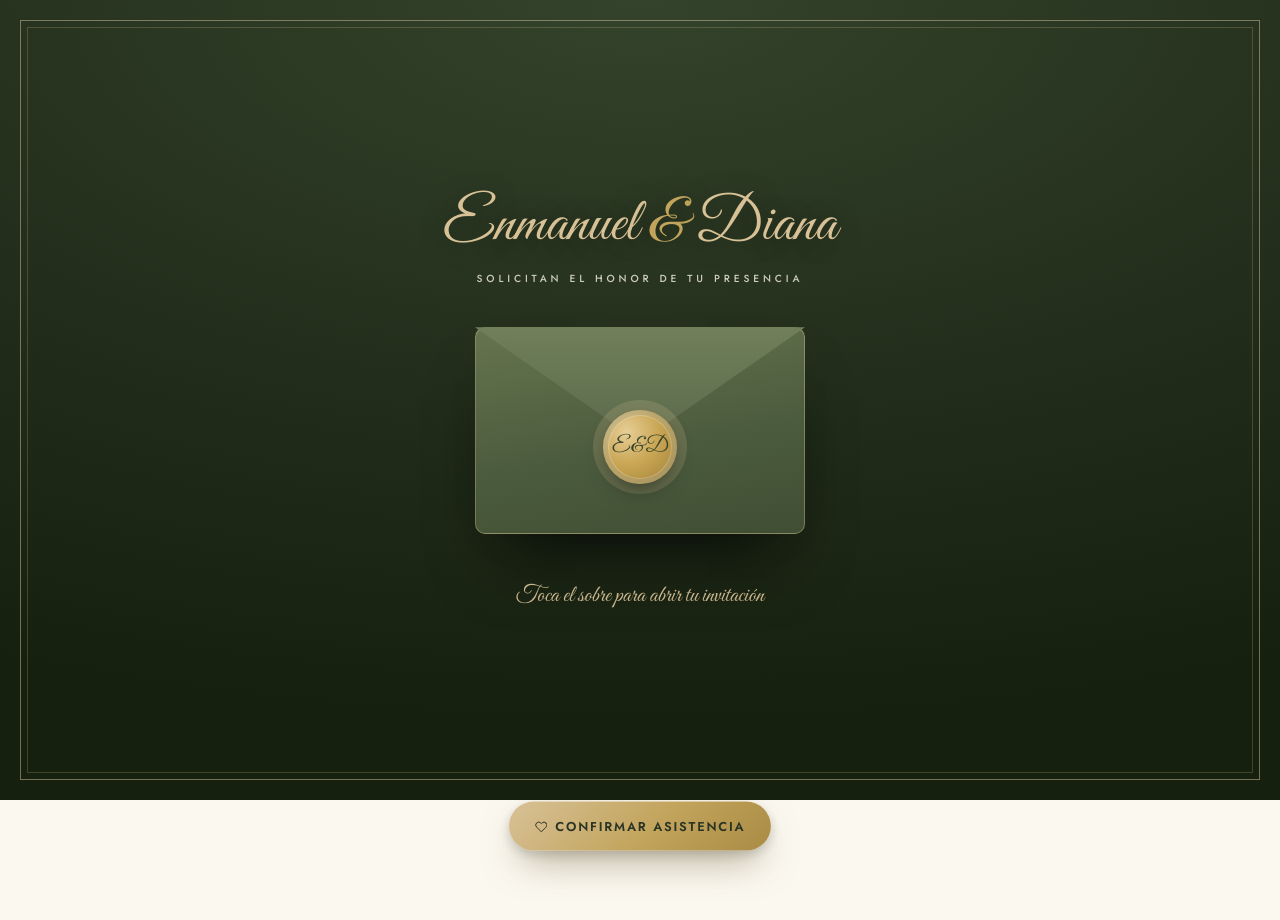
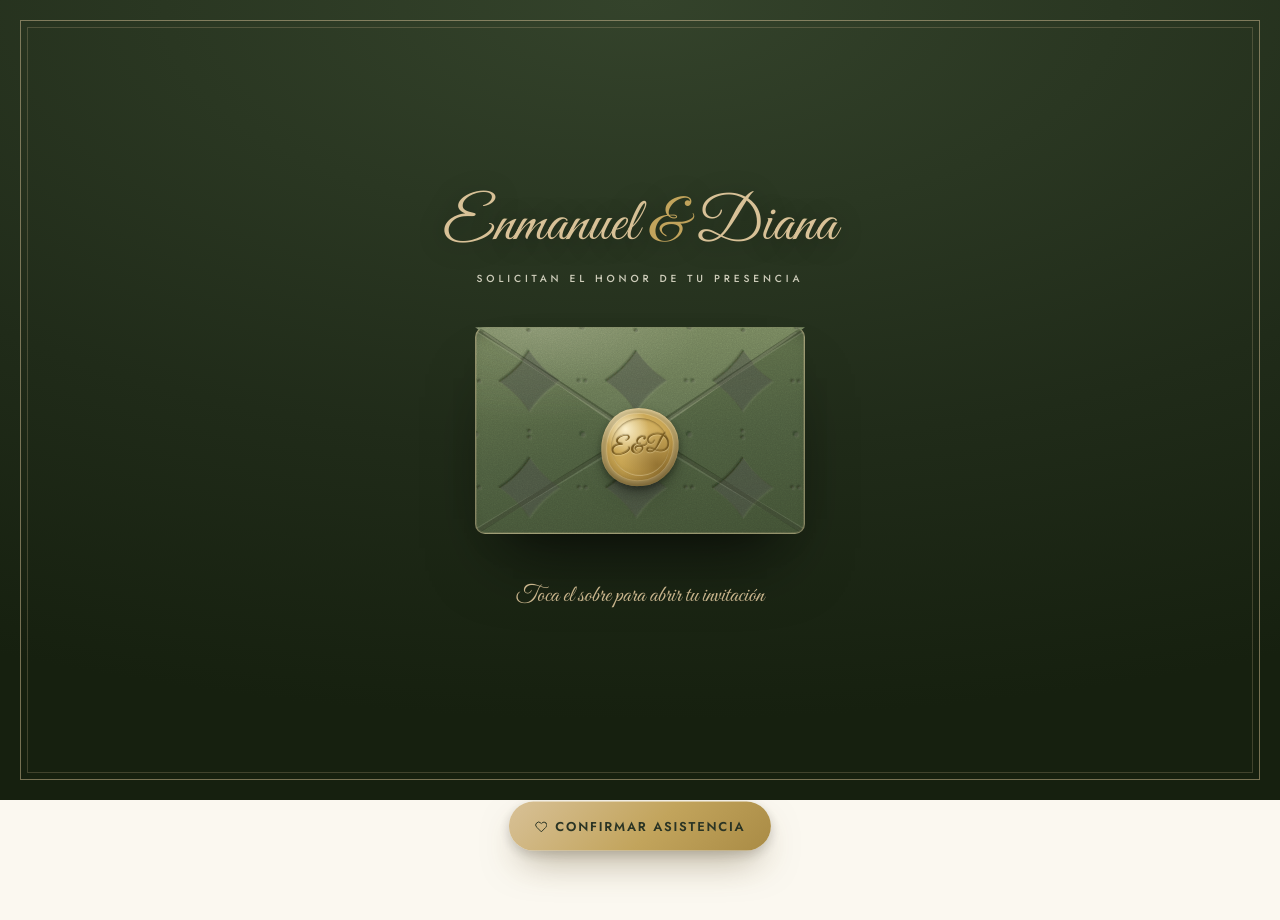
Before and after one commit to dianitavarort/boda-enmanuel-diana, a plain HTML site: page index.html in a window 1280 px wide. Shown: the top 920 px of the page. Drawn offline with nearby package versions, Linux system fonts and the light colour scheme.

Commit message:
Sobre con acabado labrado realista: damasco en relieve, grano de papel, costuras y sello de cera organico

```diff
--- a/index.html
+++ b/index.html
@@ -468,35 +468,77 @@
     .env-carta-nombres{font-family:var(--font-script);font-size:clamp(1.5rem,6vw,1.9rem);color:var(--verde-800)}
     .env-carta-linea{width:54px;height:1px;background:var(--oro)}
     .env-carta-fecha{font-family:var(--font-serif);font-weight:600;font-size:.68rem;letter-spacing:.26em;color:#5F6656}
+    /* Marco doble de la tarjeta (estilo prensa tipográfica) */
+    .env-carta::before{
+      content:"";position:absolute;inset:9%;pointer-events:none;
+      border:1px solid rgba(156,124,54,.5);
+      outline:1px solid rgba(156,124,54,.26);
+      outline-offset:3px;
+    }
+    /* Capas de textura compartidas (SVG inline) */
+    .env-defs{position:absolute;width:0;height:0;pointer-events:none}
+    .env-textura,.env-grano{position:absolute;inset:0;width:100%;height:100%;display:block;pointer-events:none}
+    .env-grano{mix-blend-mode:overlay;opacity:.45}
     .env-cuerpo{
-      position:absolute;inset:0;z-index:2;border-radius:10px;
-      background:linear-gradient(170deg,#66754E 0%,#4C5C3E 55%,#404F33 100%);
-      border:1px solid rgba(216,193,151,.35);
-      box-shadow:0 42px 70px -28px rgba(0,0,0,.65),inset 0 1px 0 rgba(255,255,255,.08);
+      position:absolute;inset:0;z-index:2;border-radius:10px;overflow:hidden;
+      background:
+        radial-gradient(140% 90% at 20% 6%, rgba(255,252,235,.10) 0%, rgba(255,252,235,0) 46%),
+        linear-gradient(170deg,#66754E 0%,#4C5C3E 55%,#404F33 100%);
+      border:1px solid rgba(216,193,151,.45);
+      box-shadow:
+        0 42px 70px -28px rgba(0,0,0,.65),
+        inset 0 1px 0 rgba(255,255,255,.10),
+        inset 0 0 0 1px rgba(216,193,151,.16),
+        inset 0 14px 18px -14px rgba(0,0,0,.4);
     }
     .env-solapa{
       position:absolute;left:0;right:0;top:0;height:58%;z-index:3;
-      background:linear-gradient(180deg,#71805A 0%,#59684A 100%);
+      background:
+        radial-gradient(120% 130% at 20% 0%, rgba(255,252,235,.14) 0%, rgba(255,252,235,0) 42%),
+        linear-gradient(180deg,#74835C 0%,#5B6A4B 100%);
       clip-path:polygon(0 0,100% 0,50% 96%);
       transform-origin:top center;
-      filter:drop-shadow(0 2px 3px rgba(0,0,0,.35)) drop-shadow(0 0 1px rgba(216,193,151,.55));
+      filter:drop-shadow(0 3px 4px rgba(0,0,0,.32)) drop-shadow(0 0 1px rgba(216,193,151,.55));
       transition:transform .85s cubic-bezier(.6,.05,.3,1),z-index 0s linear .42s;
     }
     .sobre.abierto .env-solapa{transform:rotateX(178deg);z-index:0}
     .env-sello{
-      position:absolute;left:50%;top:58%;transform:translate(-50%,-50%);z-index:4;
-      width:74px;height:74px;border-radius:50%;
+      position:absolute;left:50%;top:58%;z-index:4;
+      transform:translate(-50%,-50%) rotate(-4deg);
+      width:78px;height:78px;
+      border-radius:46% 54% 52% 48% / 55% 47% 56% 44%;
       display:flex;align-items:center;justify-content:center;gap:.08rem;
-      font-family:var(--font-script);font-size:1.35rem;color:#33402A;
-      background:radial-gradient(circle at 32% 30%,#E7CE96 0%,#C9A654 45%,#9C7C36 100%);
-      box-shadow:0 10px 22px -8px rgba(0,0,0,.55),inset 0 0 0 5px rgba(51,64,42,.16),inset 0 0 0 6px rgba(246,236,214,.28);
+      font-family:var(--font-script);font-size:1.4rem;color:#7A5C1F;
+      text-shadow:0 -1px 1px rgba(58,40,3,.55),0 1px 1px rgba(255,243,205,.45);
+      background:
+        radial-gradient(circle at 33% 26%, rgba(255,246,214,.9) 0%, rgba(255,246,214,0) 30%),
+        radial-gradient(circle at 70% 74%, rgba(107,76,24,.55) 0%, rgba(107,76,24,0) 45%),
+        radial-gradient(circle at 50% 42%, #DDBE73 0%, #C9A654 48%, #9C7C36 80%, #8A6C2E 100%);
+      box-shadow:
+        0 12px 26px -10px rgba(0,0,0,.6),
+        0 3px 6px rgba(0,0,0,.28),
+        inset 0 2px 3px rgba(255,240,200,.55),
+        inset 0 -3px 6px rgba(80,56,12,.55),
+        inset 0 0 0 5px rgba(51,64,42,.14),
+        inset 0 0 0 6px rgba(246,236,214,.28);
       transition:opacity .3s ease,transform .3s ease;
+    }
+    /* Surco circular alrededor del monograma (cera prensada) */
+    .env-sello::before{
+      content:"";position:absolute;inset:10px;border-radius:50%;pointer-events:none;
+      box-shadow:inset 0 1px 2px rgba(84,62,20,.5),inset 0 -1px 1px rgba(255,240,198,.4);
+    }
+    /* Halo pulsante que invita a tocar */
+    .env-sello::after{
+      content:"";position:absolute;inset:-4px;border-radius:inherit;pointer-events:none;
       animation:selloPulso 2.6s ease-out infinite;
     }
-    .sobre.abierto .env-sello{opacity:0;transform:translate(-50%,-50%) scale(.55);animation:none}
+    .sobre.abierto .env-sello{opacity:0;transform:translate(-50%,-50%) rotate(-4deg) scale(.55)}
+    .sobre.abierto .env-sello::after{animation:none}
     @keyframes selloPulso{
-      0%,100%{box-shadow:0 10px 22px -8px rgba(0,0,0,.55),inset 0 0 0 5px rgba(51,64,42,.16),inset 0 0 0 6px rgba(246,236,214,.28),0 0 0 0 rgba(216,193,151,.5)}
-      55%{box-shadow:0 10px 22px -8px rgba(0,0,0,.55),inset 0 0 0 5px rgba(51,64,42,.16),inset 0 0 0 6px rgba(246,236,214,.28),0 0 0 16px rgba(216,193,151,0)}
+      0%{box-shadow:0 0 0 0 rgba(216,193,151,.55)}
+      70%{box-shadow:0 0 0 15px rgba(216,193,151,0)}
+      100%{box-shadow:0 0 0 0 rgba(216,193,151,0)}
     }
     .sobre-hint{
       font-family:var(--font-script);font-size:clamp(1.2rem,4.5vw,1.45rem);
@@ -546,13 +588,59 @@
     <p class="sobre-nombres">Enmanuel <span>&</span> Diana</p>
     <p class="sobre-sub">Solicitan el honor de tu presencia</p>
     <button type="button" class="sobre-env" id="btn-sobre" aria-label="Abrir la invitación">
+      <!-- Definiciones compartidas: damasco en relieve + grano de papel -->
+      <svg class="env-defs" aria-hidden="true">
+        <defs>
+          <filter id="labrado-relieve" x="-30%" y="-30%" width="160%" height="160%">
+            <feDropShadow dx="0.55" dy="0.55" stdDeviation="0.3" flood-color="#F4EFDD" flood-opacity="0.16"/>
+            <feDropShadow dx="-0.55" dy="-0.55" stdDeviation="0.3" flood-color="#0C1207" flood-opacity="0.38"/>
+          </filter>
+          <filter id="grano-filtro" x="0" y="0" width="100%" height="100%">
+            <feTurbulence type="fractalNoise" baseFrequency="0.8" numOctaves="2" stitchTiles="stitch"/>
+            <feColorMatrix type="saturate" values="0"/>
+            <feComponentTransfer><feFuncA type="linear" slope="0.5" intercept="0"/></feComponentTransfer>
+          </filter>
+          <pattern id="labrado-damasco" width="52" height="52" patternUnits="userSpaceOnUse">
+            <g filter="url(#labrado-relieve)">
+              <path d="M26 11c4.1 6.3 8.6 10.8 15 15-6.4 4.2-10.9 8.7-15 15-4.1-6.3-8.6-10.8-15-15 6.4-4.2 10.9-8.7 15-15z" fill="#1B2512" fill-opacity="0.36"/>
+              <circle cx="0" cy="0" r="1.3" fill="#1B2512" fill-opacity="0.32"/>
+              <circle cx="52" cy="0" r="1.3" fill="#1B2512" fill-opacity="0.32"/>
+              <circle cx="0" cy="52" r="1.3" fill="#1B2512" fill-opacity="0.32"/>
+              <circle cx="52" cy="52" r="1.3" fill="#1B2512" fill-opacity="0.32"/>
+              <circle cx="26" cy="1.6" r="1" fill="#1B2512" fill-opacity="0.3"/>
+              <circle cx="26" cy="50.4" r="1" fill="#1B2512" fill-opacity="0.3"/>
+              <circle cx="1.6" cy="26" r="1" fill="#1B2512" fill-opacity="0.3"/>
+              <circle cx="50.4" cy="26" r="1" fill="#1B2512" fill-opacity="0.3"/>
+            </g>
+          </pattern>
+        </defs>
+      </svg>
       <span class="env-carta" aria-hidden="true">
         <span class="env-carta-nombres">Enmanuel <span>&</span> Diana</span>
         <span class="env-carta-linea" aria-hidden="true"></span>
         <span class="env-carta-fecha">20 · 12 · 2026</span>
+        <svg class="env-grano" aria-hidden="true"><rect width="100%" height="100%" filter="url(#grano-filtro)"/></svg>
       </span>
-      <span class="env-cuerpo" aria-hidden="true"></span>
-      <span class="env-solapa" aria-hidden="true"></span>
+      <span class="env-cuerpo" aria-hidden="true">
+        <svg class="env-textura" viewBox="0 0 160 100" preserveAspectRatio="none" aria-hidden="true">
+          <rect x="0" y="0" width="160" height="100" fill="url(#labrado-damasco)"/>
+          <g fill="none" stroke-linecap="round">
+            <path d="M1.5 1.5 80 51.5 M158.5 1.5 80 51.5 M1.5 98.5 80 51.5 M158.5 98.5 80 51.5" stroke="#F4EFDD" stroke-opacity="0.10" stroke-width="2.6"/>
+            <path d="M0 0 80 50 M160 0 80 50 M0 100 80 50 M160 100 80 50" stroke="#101608" stroke-opacity="0.32" stroke-width="2.2"/>
+          </g>
+        </svg>
+        <svg class="env-grano" aria-hidden="true"><rect width="100%" height="100%" filter="url(#grano-filtro)"/></svg>
+      </span>
+      <span class="env-solapa" aria-hidden="true">
+        <svg class="env-textura" viewBox="0 0 160 58" preserveAspectRatio="none" aria-hidden="true">
+          <rect x="0" y="0" width="160" height="58" fill="url(#labrado-damasco)"/>
+          <g fill="none" stroke-linecap="round">
+            <path d="M3 2 80 53 M157 2 80 53" stroke="#101608" stroke-opacity="0.30" stroke-width="2"/>
+            <path d="M4.6 3.6 80 54.6 M155.4 3.6 80 54.6" stroke="#F4EFDD" stroke-opacity="0.12" stroke-width="2.2"/>
+          </g>
+        </svg>
+        <svg class="env-grano" aria-hidden="true"><rect width="100%" height="100%" filter="url(#grano-filtro)"/></svg>
+      </span>
       <span class="env-sello" aria-hidden="true">E<span>&</span>D</span>
     </button>
     <p class="sobre-hint">Toca el sobre para abrir tu invitación</p>
```
